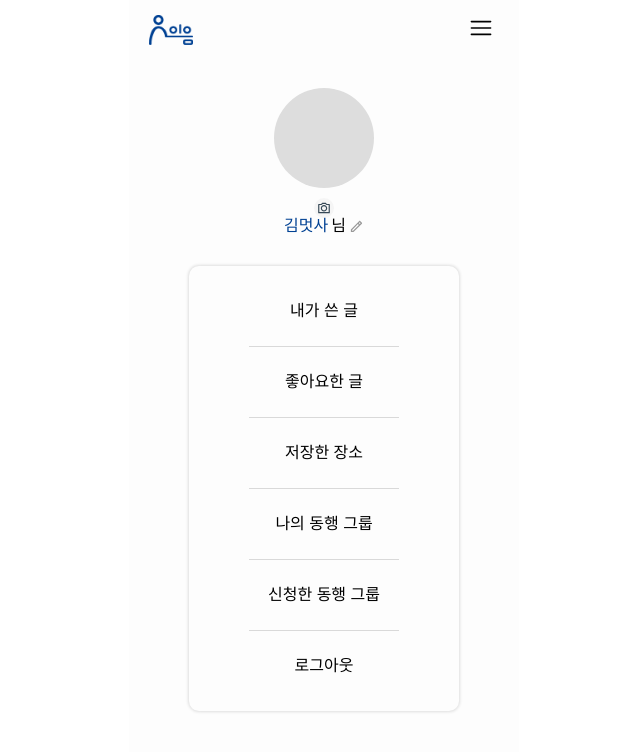
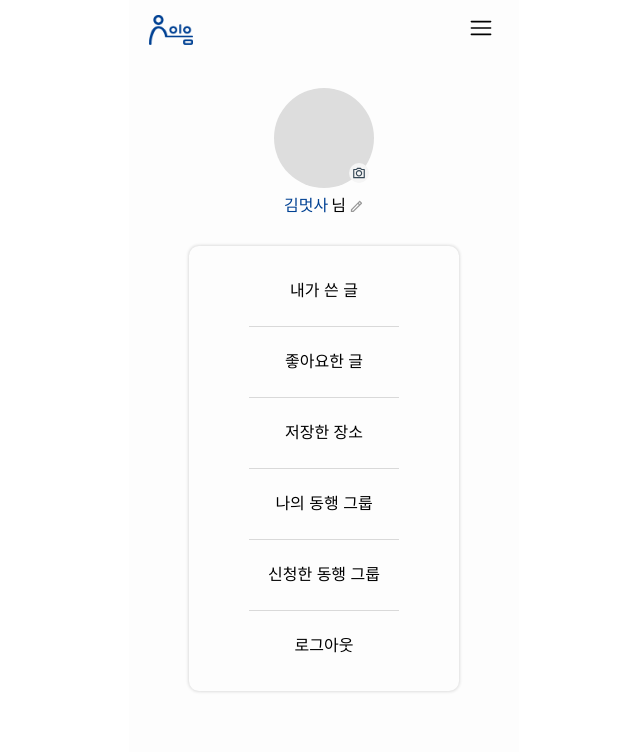
Before and after one commit to rryuuni/ie_um, a React (Vite) app in the folder ie_um/: page /mypage in a window 1280 px wide. Shown: the top 752 px of the page, without its empty margins (316-956 px from the left). Built offline with nearby package versions, Linux system fonts and the light colour scheme; a web font is replaced by a local one.

Commit message:
Design/#7: 오버레이 수정

```diff
--- a/ie_um/src/components/Header/NavbarStyle.jsx
+++ b/ie_um/src/components/Header/NavbarStyle.jsx
@@ -7,6 +7,8 @@ export const Overlay = styled.div`
    backdrop-filter: blur(2px);
    pointer-events: ${(props) => (props.open ? 'auto' : 'none')};
    opacity: ${(props) => (props.open ? 1 : 0)};
+
+   z-index: 10000;
 `;
 
 // 네비게이션 바 컨테이너
@@ -19,6 +21,8 @@ export const NavbarContainer = styled.nav`
    padding: 30px;
    border-radius: 10px;
    display: ${(props) => (props.open ? 'flex' : 'none')};
+
+   z-index: 10001;
 `;
 
 export const MenuList = styled.ul`
--- a/ie_um/src/pages/MyPage/MyPage.jsx
+++ b/ie_um/src/pages/MyPage/MyPage.jsx
@@ -17,10 +17,11 @@ const MyPage = () => {
    return (
       <S.Container>
          <S.ProfileWrap>
-            <S.ProfileImage></S.ProfileImage>
-            <S.CameraWrap>
-               <RiCameraLine color="#374957" size={14} />
-            </S.CameraWrap>
+            <S.ProfileImage>
+               <S.CameraWrap>
+                  <RiCameraLine color="#374957" size={14} />
+               </S.CameraWrap>
+            </S.ProfileImage>
 
             <S.UserName>
                <span style={{ color: theme.mainColor }}>{userName}</span>님
--- a/ie_um/src/pages/MyPage/Style/MyPageStyle.jsx
+++ b/ie_um/src/pages/MyPage/Style/MyPageStyle.jsx
@@ -19,6 +19,7 @@ export const ProfileImage = styled.div`
    background-color: #ddd;
    border-radius: 50%;
    margin-bottom: 10px;
+   position: relative;
 
    img {
       width: 100%;
@@ -31,6 +32,10 @@ export const CameraWrap = styled.div`
    display: flex;
    align-items: center;
    justify-content: center;
+
+   position: absolute;
+   right: 5px;
+   bottom: 5px;
 
    width: 20px;
    height: 20px;
```
